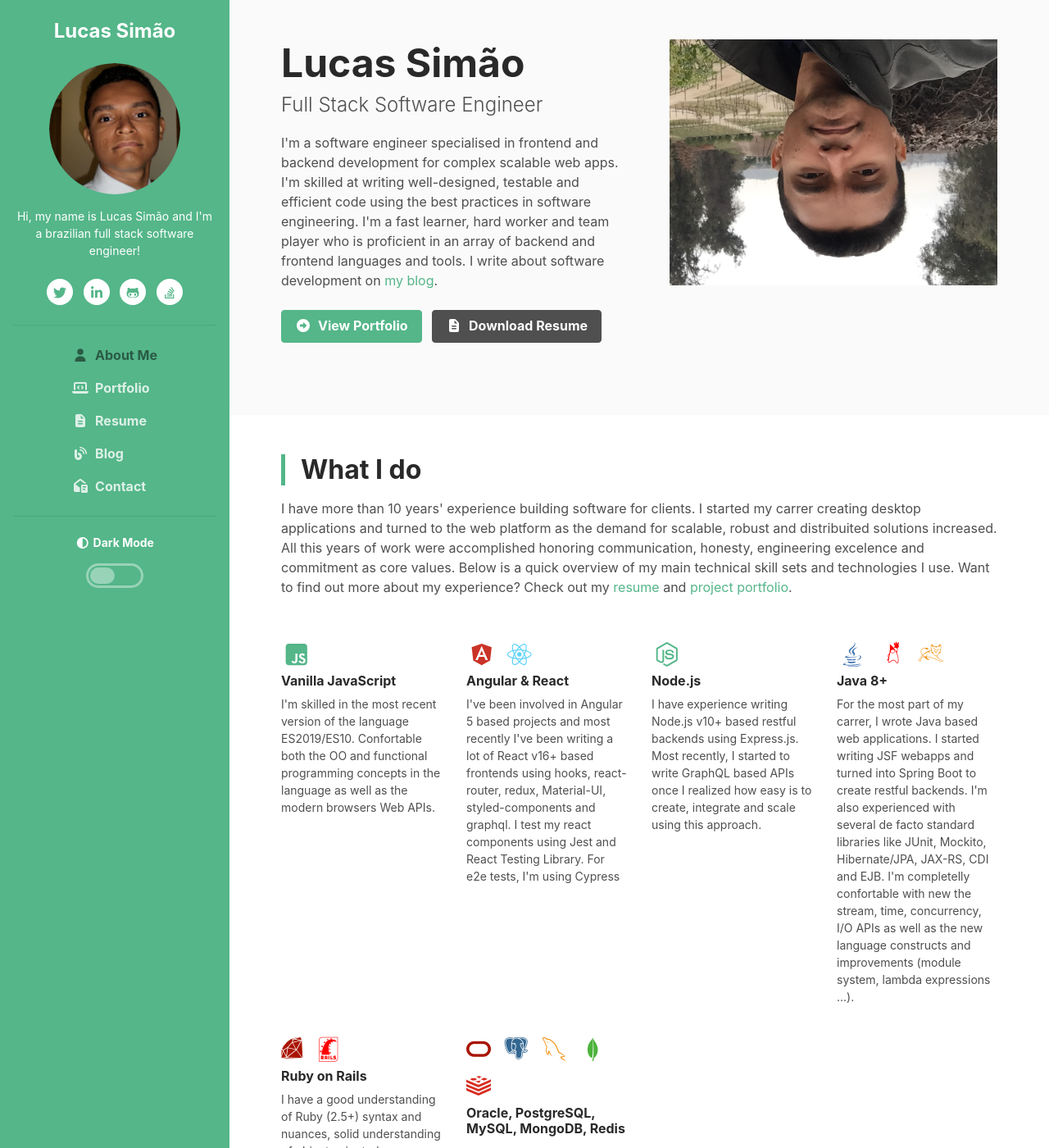
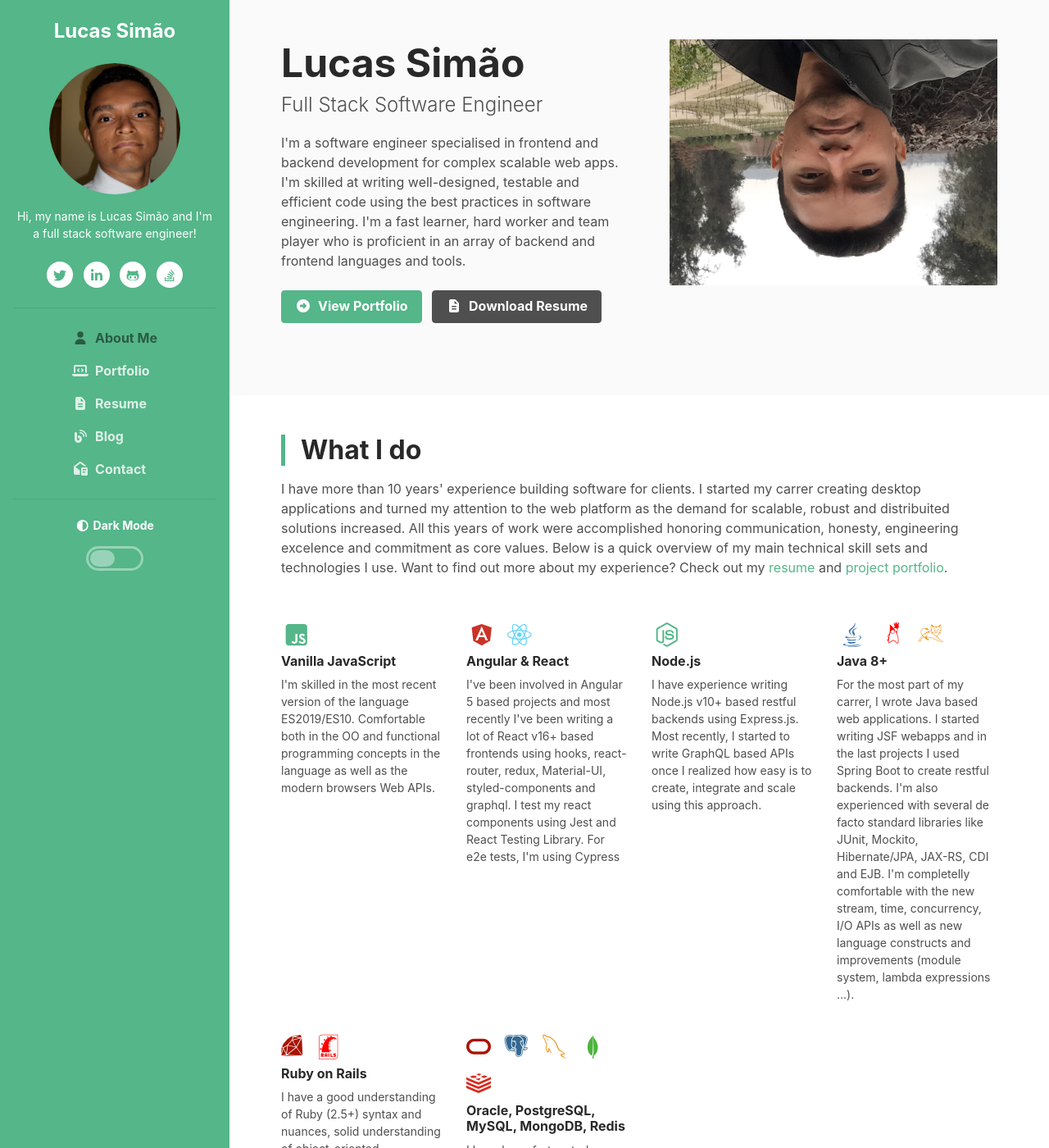
Before and after one commit to lucassimao/lucassimao.com, a Jekyll site: the page built from src/index.html, in a window 1280 px wide and 1400 px high. Shown: the whole window at 82% size. Built offline with Jekyll 4.4.1, drawn with Linux system fonts in a browser that asks for light colours; nearby versions of some CDN libraries; library files that are not in the unit come from our copies; some of the changed text lies outside the part shown.

Commit message:
fixing some links and typos

```diff
--- a/src/_layouts/default.html
+++ b/src/_layouts/default.html
@@ -50,7 +50,7 @@
 
 	<header class="header text-center">
 		<div class="force-overflow">
-			<h1 class="blog-name pt-lg-4 mb-0"><a href="index.html">Lucas Simão</a></h1>
+			<h1 class="blog-name pt-lg-4 mb-0"><a href="/index.html">Lucas Simão</a></h1>
 
 			<nav class="navbar navbar-expand-lg navbar-dark" >
 
@@ -60,9 +60,11 @@
 
 				<div id="navigation" class="collapse navbar-collapse flex-column" >
 					<div class="profile-section pt-3 pt-lg-0">
-						<img class="profile-image mb-3 rounded-circle mx-auto" src="assets/images/profile2.png" alt="image" >
+						<a href="/index.html">
+							<img class="profile-image mb-3 rounded-circle mx-auto" src="assets/images/profile2.png" alt="Lucas Simão image" >
+						</a>
 
-						<div class="bio mb-3">Hi, my name is Lucas Simão and I'm a brazilian full stack software engineer!</div><!--//bio-->
+						<div class="bio mb-3">Hi, my name is Lucas Simão and I'm a full stack software engineer!</div><!--//bio-->
 						<ul class="social-list list-inline py-2 mx-auto">
 							<li class="list-inline-item"><a target="_blank" href="{{page.twitter_profile}}"><i class="fab fa-twitter fa-fw"></i></a></li>
 							<li class="list-inline-item"><a target="_blank" href="{{page.linkedin_profile}}"><i class="fab fa-linkedin-in fa-fw"></i></a></li>
--- a/src/contact.html
+++ b/src/contact.html
@@ -5,7 +5,7 @@ layout: default
 	<div class="container text-center single-col-max-width">
 		<h2 class="heading">Contact</h2>
 		<div class="intro">
-			<p>Interested in hiring me for your project or just want to say hi? Please, use the contact form below</p>
+			<p>Interested in hiring me for your company or just want to say hi? Please, use the contact form below</p>
 			<p>Want to get connected? Follow me on the social channels below.</p>
 			<ul class="list-inline mb-0">
 				<li class="list-inline-item mb-3"><a class="twitter" target="_blank" href="{{page.twitter_profile}}"><i
--- a/src/index.html
+++ b/src/index.html
@@ -17,11 +17,11 @@ layout: default
 					software engineering.
 					I'm a fast learner, hard worker and team player who is proficient in an array of backend and
 					frontend languages and tools.
-					I write about software development on <a class="link-on-bg" href="blog-home.html">my blog</a>.
+					<!-- I write about software development on <a class="link-on-bg" href="blog-home.html">my blog</a>. -->
 				</div>
 				<!--//bio-->
 				<div class="mb-4">
-					<a class="btn btn-primary mr-2 mb-3" target="_blank" href="portfolio.html"><i
+					<a class="btn btn-primary mr-2 mb-3" href="portfolio.html"><i
 							class="fas fa-arrow-alt-circle-right mr-2"></i><span class="d-none d-md-inline">View</span>
 						Portfolio</a>
 					<a class="btn btn-secondary mb-3" target="_blank" href="/{{page.cv_file}}"><i
@@ -40,12 +40,12 @@ layout: default
 		<h2 class="section-title font-weight-bold mb-3">What I do</h2>
 		<div class="section-intro mb-5">
 			I have more than 10 years' experience building software for clients.
-			I started my carrer creating desktop applications and turned to the web platform as the demand for scalable,
+			I started my carrer creating desktop applications and turned my attention to the web platform as the demand for scalable,
 			robust and distribuited solutions increased. All this years of work were
 			accomplished honoring communication, honesty, engineering excelence and commitment as core values.
 			Below is a quick overview of my main technical skill sets and technologies I use.
 			Want to find out more about my experience?
-			Check out my <a target="_blank" href="/{{page.cv_file}}"> resume</a> and <a target="_blank" href="portfolio.html">project portfolio</a>.
+			Check out my <a target="_blank" href="/{{page.cv_file}}"> resume</a> and <a href="portfolio.html">project portfolio</a>.
 		</div>
 
 		<div class="row">
@@ -54,8 +54,8 @@ layout: default
 					<div class="item-icon"><i class="fab fa-js-square"></i></div>
 					<h3 class="item-title">Vanilla JavaScript</h3>
 					<div class="item-desc">
-						I'm skilled in the most recent version of the language ES2019/ES10. Confortable
-						both the OO and functional programming concepts in the language as well as the
+						I'm skilled in the most recent version of the language ES2019/ES10. Comfortable
+						both in the OO and functional programming concepts in the language as well as the
 						modern browsers Web APIs.
 						</div>
 				</div>
@@ -94,10 +94,10 @@ layout: default
 					<h3 class="item-title">Java 8+</h3>
 					<div class="item-desc">
 						For the most part of my carrer, I wrote Java based web applications.
-						I started writing JSF webapps and turned into Spring Boot to create restful
+						I started writing JSF webapps and in the last projects I used Spring Boot to create restful
 						backends. I'm also experienced with several de facto standard libraries like
-						JUnit, Mockito, Hibernate/JPA, JAX-RS, CDI and EJB. I'm completelly confortable with new the stream,
-						time, concurrency, I/O APIs as well as the new language constructs and improvements (module system, lambda expressions ...).
+						JUnit, Mockito, Hibernate/JPA, JAX-RS, CDI and EJB. I'm completelly comfortable with the new stream,
+						time, concurrency, I/O APIs as well as new language constructs and improvements (module system, lambda expressions ...).
 						</div>
 				</div>
 				<!--//item-inner-->
```
Also changed, not shown: other parts of src/index.html (+1 -1 lines).
